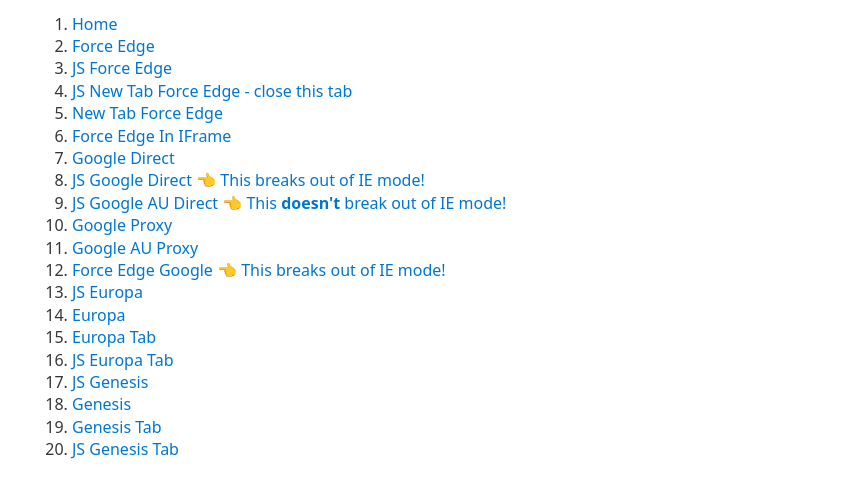
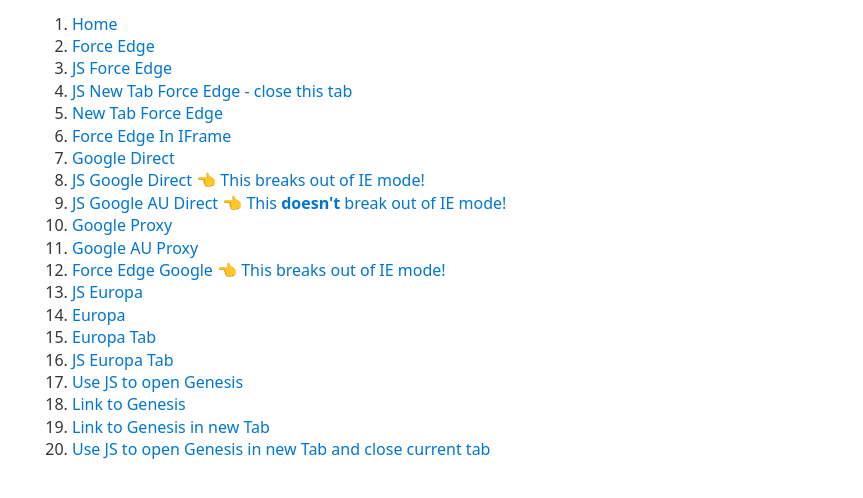
Before and after one commit to windyroad/user-agent-test, a plain HTML site: page src/index.html in a window 1280 px wide. Shown: the part 124-622 px from the top of the page, without its empty margins (208-1071 px from the left). Drawn offline with nearby package versions, Linux system fonts and the light colour scheme; a script that the page names is missing.

Commit message:
updated notes

```diff
--- a/src/index.html
+++ b/src/index.html
@@ -55,10 +55,10 @@
             <li><a href="https://one.sit1.ui.westpac.com.au/europa/mandatedpayment?contextRefId=_jKBWQyqe">Europa</a></li>
             <li><a href="https://one.sit1.ui.westpac.com.au/europa/mandatedpayment?contextRefId=_jKBWQyqe" target="_blank">Europa Tab</a></li>
             <li><a href="https://one.sit1.ui.westpac.com.au/europa/mandatedpayment?contextRefId=_jKBWQyqe" target="_blank" onclick="openInEdge(this); return false;">JS Europa Tab</a></li>
-            <li><a href="https://www.sit1.ui.westpac.com.au/genesis/ntb0/prospectregistration/retrieve?externalReferenceId=9103634477&channelCode=TX" onclick="jsOpen(this); return false;">JS Genesis</a></li>
-            <li><a href="https://www.sit1.ui.westpac.com.au/genesis/ntb0/prospectregistration/retrieve?externalReferenceId=9103634477&channelCode=TX">Genesis</a></li>
-            <li><a href="https://www.sit1.ui.westpac.com.au/genesis/ntb0/prospectregistration/retrieve?externalReferenceId=9103634477&channelCode=TX" target="_blank">Genesis Tab</a></li>
-            <li><a href="https://www.sit1.ui.westpac.com.au/genesis/ntb0/prospectregistration/retrieve?externalReferenceId=9103634477&channelCode=TX" target="_blank" onclick="openInEdge(this); return false;">JS Genesis Tab</a></li>
+            <li><a href="https://www.sit1.ui.westpac.com.au/genesis/ntb0/prospectregistration/retrieve?externalReferenceId=9103634477&channelCode=TX" onclick="jsOpen(this); return false;">Use JS to open Genesis</a></li>
+            <li><a href="https://www.sit1.ui.westpac.com.au/genesis/ntb0/prospectregistration/retrieve?externalReferenceId=9103634477&channelCode=TX">Link to Genesis</a></li>
+            <li><a href="https://www.sit1.ui.westpac.com.au/genesis/ntb0/prospectregistration/retrieve?externalReferenceId=9103634477&channelCode=TX" target="_blank">Link to Genesis in new Tab</a></li>
+            <li><a href="https://www.sit1.ui.westpac.com.au/genesis/ntb0/prospectregistration/retrieve?externalReferenceId=9103634477&channelCode=TX" target="_blank" onclick="openInEdge(this); return false;">Use JS to open Genesis in new Tab and close current tab</a></li>
         </ol>
     </nav>
 
```
